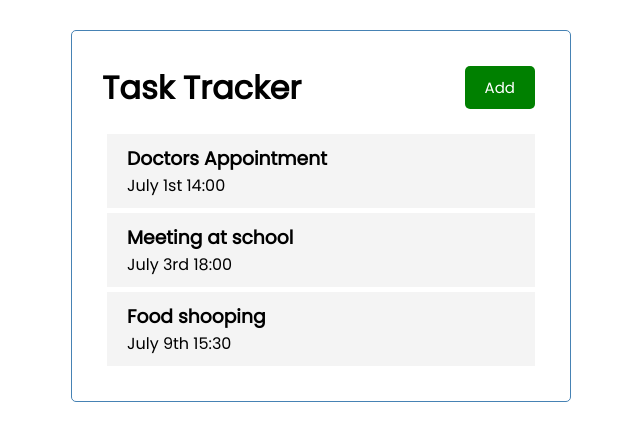
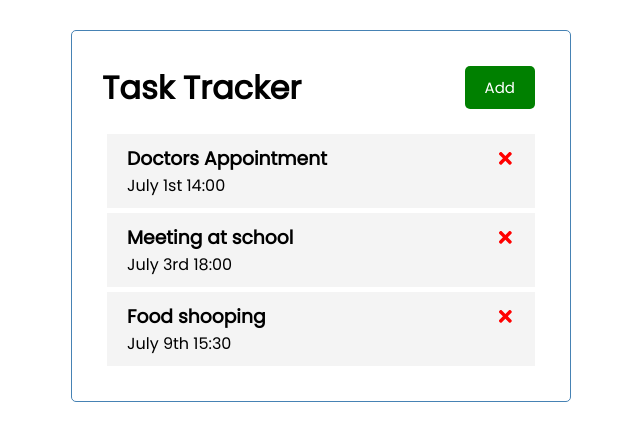
Before and after one commit to WillianWerlang/react-tutorial, a React (Create React App) app: page / in a window 1280 px wide. Shown: the top 440 px of the page, without its empty margins (319-959 px from the left). Built offline with nearby package versions, Linux system fonts and the light colour scheme.

Commit message:
Delete Task feature

```diff
--- a/package.json
+++ b/package.json
@@ -7,6 +7,7 @@
     "@testing-library/react": "^11.2.7",
     "@testing-library/user-event": "^12.8.3",
     "react": "^17.0.2",
+    "react-icons": "^4.1.0",
     "react-dom": "^17.0.2",
     "react-scripts": "4.0.3",
     "web-vitals": "^1.1.2"
--- a/src/App.js
+++ b/src/App.js
@@ -21,10 +21,14 @@
     },
   ]);
 
+  const onDelete = (id) => {
+    setTasks(tasks.filter((task) => task.id !== id));
+  };
+
   return (
     <div className="container">
       <Header title="Task Tracker" />
-      <Tasks tasks={tasks} />
+      <Tasks onDelete={onDelete} tasks={tasks} />
     </div>
   );
 }
--- a/src/components/Button.js
+++ b/src/components/Button.js
@@ -1,19 +1,25 @@
-import PropTypes from 'prop-types'
+import PropTypes from "prop-types";
 
 const Button = ({ color, text, onClick }) => {
-    return (
-        <button onClick={onClick} style={{ backgroundColor: color }} className='btn'>{text}</button>
-    )
-}
+  return (
+    <button
+      onClick={onClick}
+      style={{ backgroundColor: color }}
+      className="btn"
+    >
+      {text}
+    </button>
+  );
+};
 
 Button.defaultProps = {
-    color: 'steelBlue'
-}
+  color: "steelBlue",
+};
 
 Button.propTypes = {
-    color: PropTypes.string,
-    text: PropTypes.string.isRequired,
-    onClick: PropTypes.func
-}
+  color: PropTypes.string,
+  text: PropTypes.string.isRequired,
+  onClick: PropTypes.func,
+};
 
-export default Button
+export default Button;
--- a/src/components/Task.js
+++ b/src/components/Task.js
@@ -1,7 +1,15 @@
-const Task = ({ task }) => {
+import { FaTimes } from "react-icons/fa";
+
+const Task = ({ task, onDelete }) => {
   return (
     <div className="task">
-      <h3 key={task.id}>{task.text}</h3>
+      <h3 key={task.id}>
+        {task.text}{" "}
+        <FaTimes
+          onClick={() => onDelete(task.id)}
+          style={{ color: "red", cursor: "pointer" }}
+        />
+      </h3>
       <p>{task.date}</p>
     </div>
   );
--- a/src/components/Tasks.js
+++ b/src/components/Tasks.js
@@ -1,13 +1,13 @@
-import Task from './Task'
+import Task from "./Task";
 
-const Tasks = ({ tasks }) => {
-    return (
-        <div>
-            {tasks.map((task) => (
-                <Task task={task} />
-            ))}
-        </div>
-    )
-}
+const Tasks = ({ tasks, onDelete }) => {
+  return (
+    <div>
+      {tasks.map((task) => (
+        <Task key={task.id} task={task} onDelete={onDelete} />
+      ))}
+    </div>
+  );
+};
 
-export default Tasks
+export default Tasks;
```
Also changed, not shown: src/components/Header.js (+8 -8 lines), 1 other file (tests, documents, lock files or other folders).
